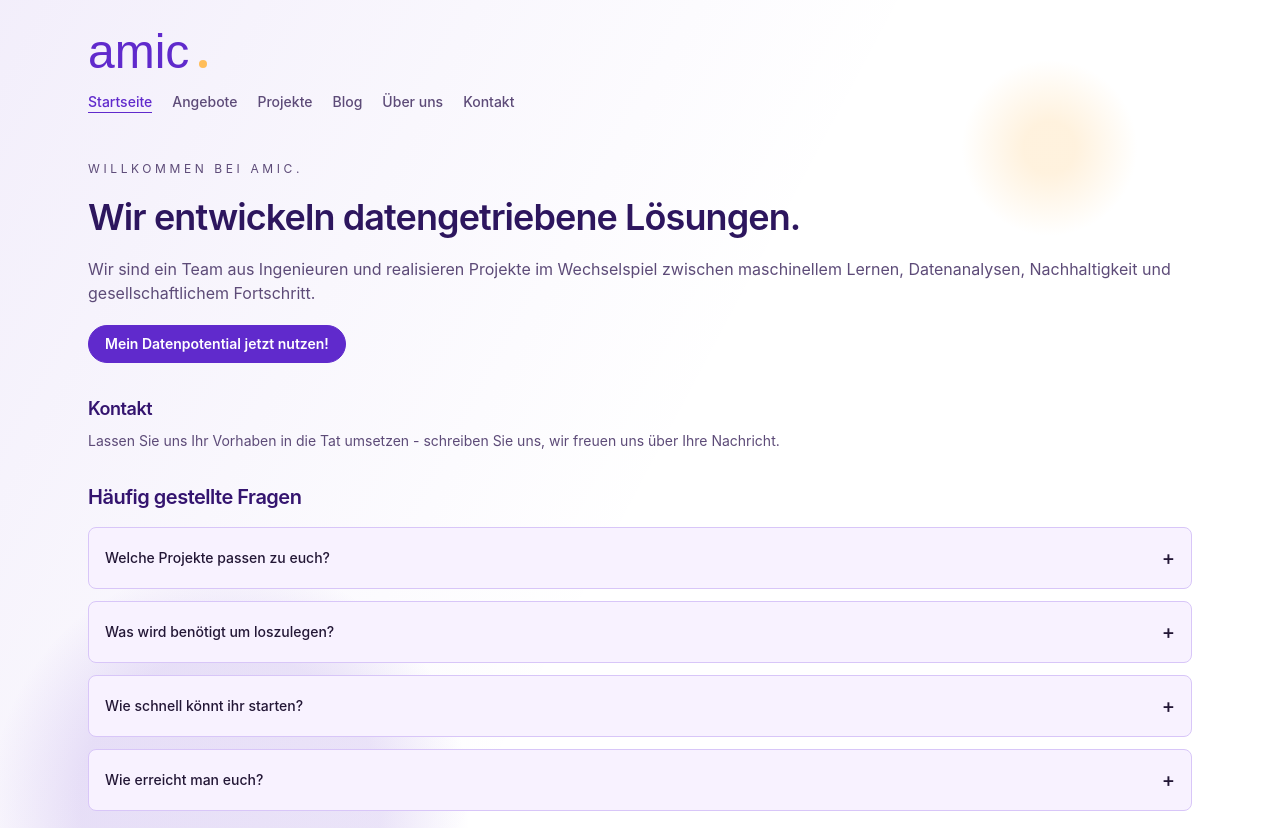
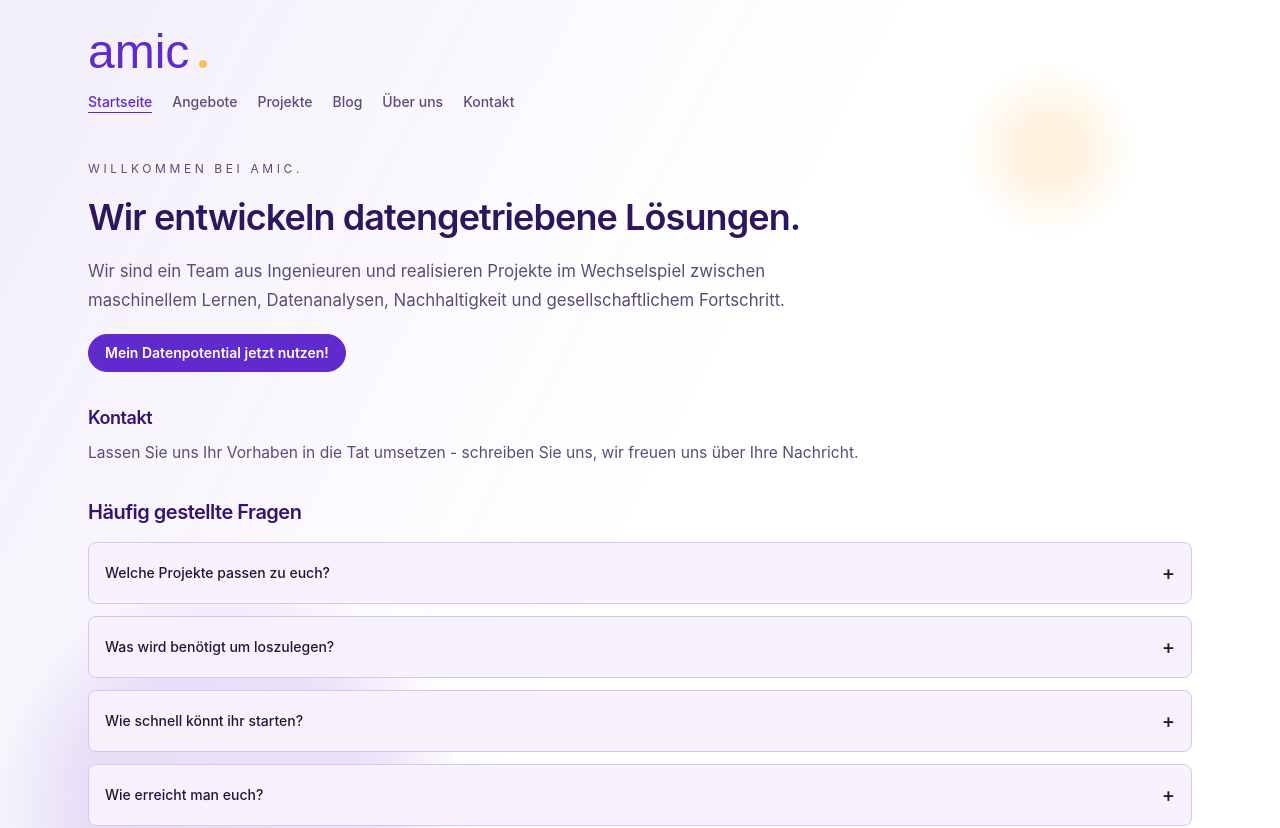
Before and after one commit to a-machine-intelligence-company/amic-portfolio, a Next.js app: page / in a window 1280 px wide. Shown: the top 828 px of the page. Built offline with nearby package versions, Linux system fonts and the light colour scheme; a web font is replaced by a local one.

Commit message:
feat: enhance styling and layout consistency across About, Contact, Services, and main Page components

```diff
--- a/app/about/page.tsx
+++ b/app/about/page.tsx
@@ -69,16 +69,15 @@ function EmailIcon() {
 export default function AboutPage() {
   return (
     <section className="page-section text-[var(--brand-text)]">
-      <div className="relative space-y-4">
+      <div className="relative max-w-3xl space-y-4">
         <p className="text-xs uppercase tracking-[0.4em] text-[var(--brand-subtle-text)]">
           Über uns
         </p>
         <h1 className="text-4xl font-semibold tracking-tight md:text-5xl">
           Wir gestalten Produkte und Entscheidungen durch Daten.
         </h1>
-        <p className="max-w-3xl text-lg text-[var(--brand-text)]">
-          Wir sind ein kleines Team mit Fokus auf datenbasierten Systemen um die
-          Prozesse, Entscheidungen und Produkte unserer Auftraggeber zu verbessern.
+        <p className="page-copy text-[var(--brand-text)]">
+          Wir sind ein kleines Team mit Fokus auf datenbasierten Systemen um die Prozesse, Entscheidungen und Produkte unserer Auftraggeber zu verbessern.
         </p>
       </div>
 
@@ -107,7 +106,7 @@ export default function AboutPage() {
               </div>
             </div>
 
-            <p className="text-[var(--brand-text)]">{member.bio}</p>
+            <p className="page-copy-compact text-[var(--brand-text)]">{member.bio}</p>
 
             <div className="flex flex-wrap gap-2">
               {member.traits.map((trait) => (
@@ -161,12 +160,12 @@ export default function AboutPage() {
               Klarheit, Wirkung, Nachhaltigkeit
             </h3>
           </div>
-          <div className="text-sm text-[var(--brand-text)]">
+          <div className="page-copy-compact text-[var(--brand-text)]">
             Wir charakterisieren Teams nicht nur über Rollen, sondern über die
             Wirkung, die sie liefern: klare Erkenntnisse, belastbare Systeme und
             messbare Fortschritte.
           </div>
-          <div className="text-sm text-[var(--brand-text)]">
+          <div className="page-copy-compact text-[var(--brand-text)]">
             Diese Haltung übersetzen wir in Projekte, die Menschen und Prozesse
             verbinden und langfristig tragfähig sind.
           </div>
--- a/app/contact/page.tsx
+++ b/app/contact/page.tsx
@@ -128,11 +128,11 @@ const Contact: React.FC = () => {
 
   return (
     <section className="page-section">
-      <div>
+      <div className="max-w-3xl">
         <h1 className="page-title">
           Wir freuen uns auf Ihre Nachricht.
         </h1>
-        <p className="mt-2 text-[var(--brand-subtle-text)]">
+        <p className="page-copy mt-2 text-[var(--brand-subtle-text)]">
           Erzaehlen Sie uns kurz von Ihrem Vorhaben. Wir melden uns zeitnah.
         </p>
       </div>
--- a/app/global.css
+++ b/app/global.css
@@ -86,6 +86,20 @@ html {
 .page-title {
   @apply font-semibold text-3xl md:text-4xl tracking-tight;
   color: var(--brand-heading);
+}
+
+.page-copy {
+  width: 100%;
+  font-size: 1.05rem;
+  line-height: 1.7;
+  text-wrap: pretty;
+}
+
+.page-copy-compact {
+  width: 100%;
+  font-size: 0.975rem;
+  line-height: 1.65;
+  text-wrap: pretty;
 }
 
 .brand-script {
--- a/app/page.tsx
+++ b/app/page.tsx
@@ -3,14 +3,14 @@ import Link from 'next/link'
 export default function Page() {
   return (
     <section className="page-section">
-      <div className="space-y-5">
+      <div className="max-w-3xl space-y-5">
         <p className="text-xs uppercase tracking-[0.3em] text-[var(--brand-subtle-text)]">
           Willkommen bei amic.
         </p>
         <h1 className="page-title">
           Wir entwickeln datengetriebene Lösungen.
         </h1>
-        <p className="text-base text-[var(--brand-subtle-text)]">
+        <p className="page-copy text-[var(--brand-subtle-text)]">
           Wir sind ein Team aus Ingenieuren und realisieren Projekte im
           Wechselspiel zwischen maschinellem Lernen, Datenanalysen,
           Nachhaltigkeit und gesellschaftlichem Fortschritt.
@@ -26,7 +26,7 @@ export default function Page() {
           <h2 className="text-lg font-semibold tracking-tight text-[var(--brand-primary-ink)] dark:text-[var(--brand-text)]">
             Kontakt
           </h2>
-          <p className="text-sm text-[var(--brand-subtle-text)]">
+          <p className="page-copy-compact text-[var(--brand-subtle-text)]">
             Lassen Sie uns Ihr Vorhaben in die Tat umsetzen - schreiben Sie uns,
             wir freuen uns über Ihre Nachricht.
           </p>
@@ -43,7 +43,7 @@ export default function Page() {
                   +
                 </span>
               </summary>
-              <p className="mt-3 text-sm text-[var(--brand-subtle-text)]">
+              <p className="page-copy-compact mt-3 text-[var(--brand-subtle-text)]">
                 Wir arbeiten an praxisnahen Anwendungen rund um Daten und
                 maschinelles Lernen - von Strategieentwicklung, Prototypen bis
                 zu produktiven Loesungen.
@@ -56,7 +56,7 @@ export default function Page() {
                   +
                 </span>
               </summary>
-              <p className="mt-3 text-sm text-[var(--brand-subtle-text)]">
+              <p className="page-copy-compact mt-3 text-[var(--brand-subtle-text)]">
                 Teilen Sie uns Ihre Projektidee und Anforderungen mit - wir
                 begleiten Sie von der Vision bis zur Umsetzung.
               </p>
@@ -68,7 +68,7 @@ export default function Page() {
                   +
                 </span>
               </summary>
-              <p className="mt-3 text-sm text-[var(--brand-subtle-text)]">
+              <p className="page-copy-compact mt-3 text-[var(--brand-subtle-text)]">
                 In der Regel innerhalb weniger Wochen - abhängig von Umfang
                 und Verfügbarkeit.
               </p>
@@ -80,7 +80,7 @@ export default function Page() {
                   +
                 </span>
               </summary>
-              <p className="mt-3 text-sm text-[var(--brand-subtle-text)]">
+              <p className="page-copy-compact mt-3 text-[var(--brand-subtle-text)]">
                 Am besten über die Kontaktseite - wir melden uns zeitnah
                 zurück.
               </p>
--- a/app/services/page.tsx
+++ b/app/services/page.tsx
@@ -19,14 +19,14 @@ const services = [
 export default function Services() {
   return (
     <section className="page-section text-[var(--brand-text)]">
-      <div className="space-y-4">
+      <div className="max-w-3xl space-y-4">
         <p className="text-xs uppercase tracking-[0.4em] text-[var(--brand-subtle-text)]">
           Angebot
         </p>
         <h1 className="page-title">
           Leistungen mit Fokus auf Wirkung und Klarheit.
         </h1>
-        <p className="max-w-3xl text-lg text-[var(--brand-text)]">
+        <p className="page-copy text-[var(--brand-text)]">
           Unternehmen sammeln im täglichen Betrieb Daten über ihre eigenen Tätigkeiten
           und Kompetenzen. Wir helfen Ihnen dabei, Ihre Datenwerte zu analysieren,
           sinnvoll zu strukturieren und einen klaren Handlungsplan anhand Ihrer
@@ -41,7 +41,7 @@ export default function Services() {
             className="section-card px-5 py-5 transition hover:-translate-y-0.5 hover:border-[var(--brand-primary)]"
           >
             <h2 className="text-xl font-semibold">{service.title}</h2>
-            <p className="mt-3 text-sm text-[var(--brand-subtle-text)]">
+            <p className="page-copy-compact mt-3 text-[var(--brand-subtle-text)]">
               {service.description}
             </p>
           </article>
```
